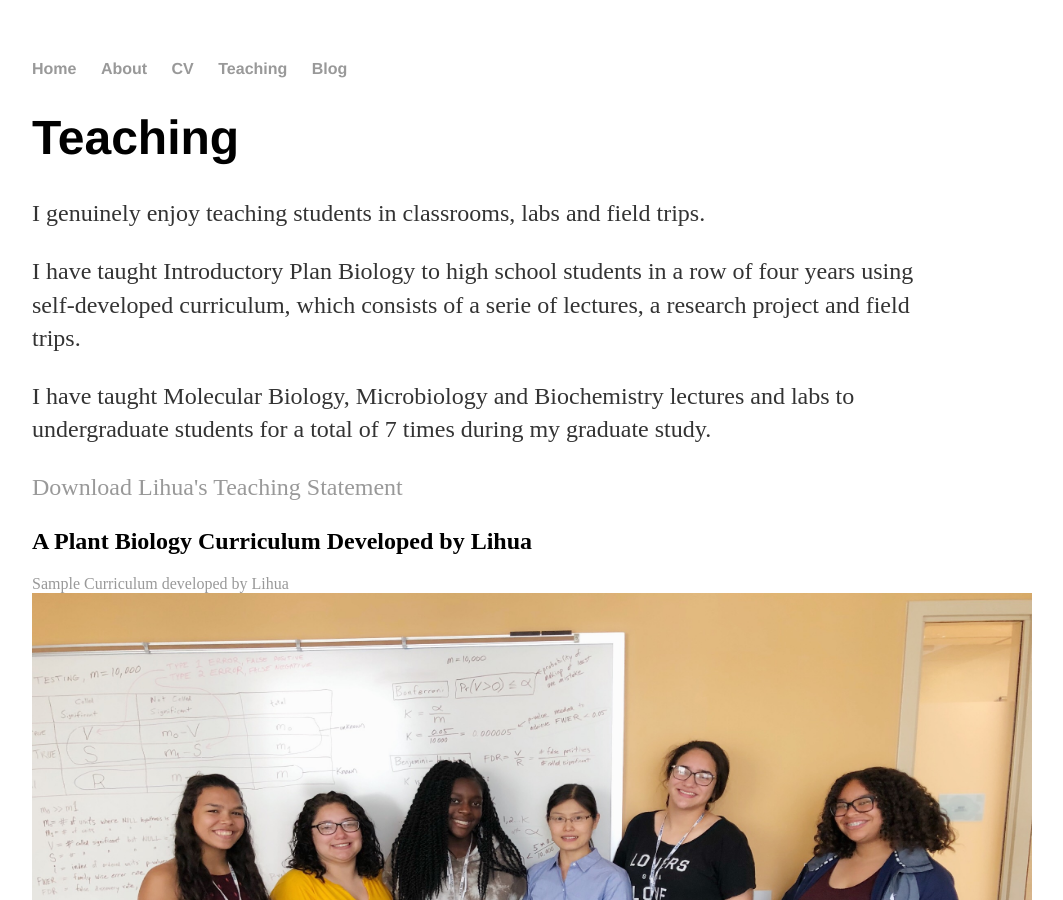
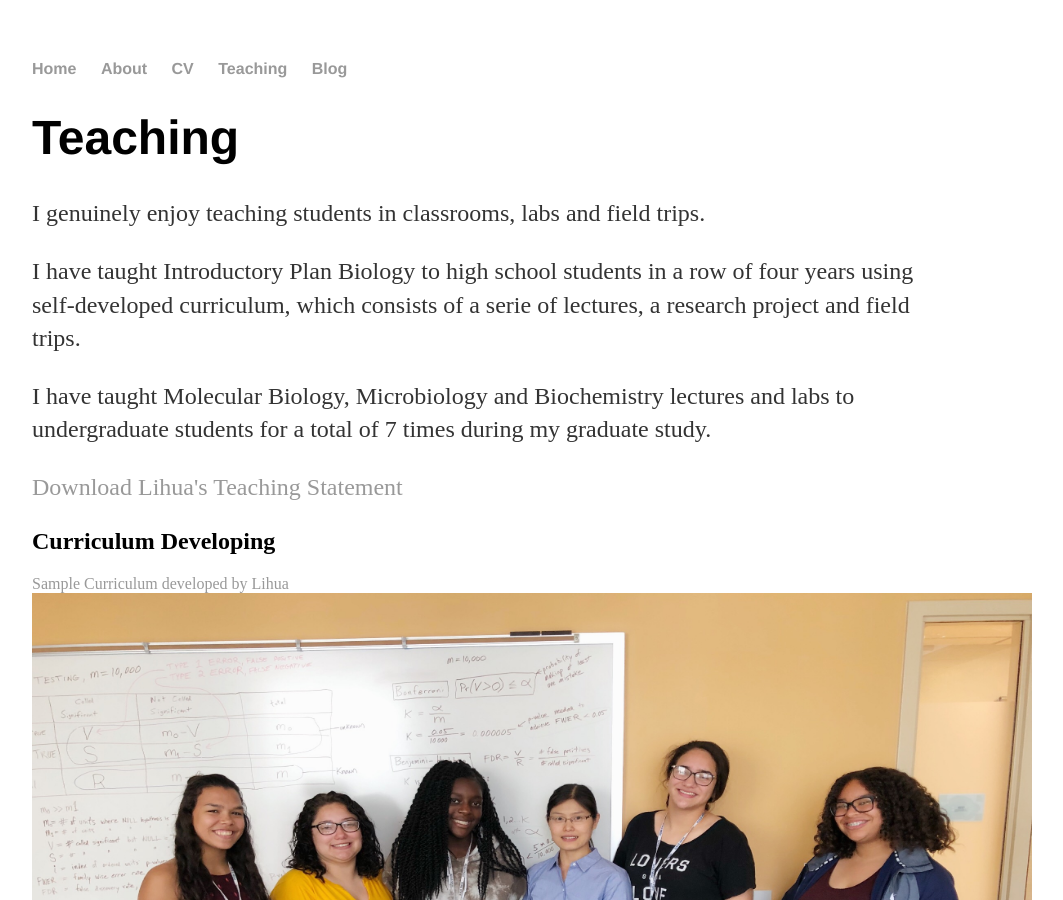
Before and after one commit to elainesophie/elainesophie.github.io, a Jekyll site: the page built from teaching/index.html, in a window 1280 px wide and 900 px high. Shown: the whole window, without its empty margins (160-1223 px from the left). Built offline with Jekyll 4.4.1, drawn with Linux system fonts in a browser that asks for light colours.

Commit message:
Update index.html

```diff
--- a/teaching/index.html
+++ b/teaching/index.html
@@ -9,7 +9,7 @@ title: Teaching Lihua Wu
 			<p>I have taught Introductory Plan Biology to high school students in a row of four years using self-developed curriculum, which consists of a serie of lectures, a research project and field trips. </p>
 			<p>I have taught Molecular Biology, Microbiology and Biochemistry lectures and labs to undergraduate students for a total of 7 times during my graduate study.</p>
 			<p><a href="/files/LihuaWuTeachingStatement.pdf"  class="download" title="Download Lihua's Teaching Statement as PDF">Download Lihua's Teaching Statement</a></p>
-			<h2>A Plant Biology Curriculum Developed by Lihua</h2>
+			<h2>Curriculum Developing</h2>
                         <a href="https://www.dropbox.com/sh/qpa0gkqr3x2jldb/AADIff0H9l_pNGik7bNM-cMna?dl=0">Sample Curriculum developed by Lihua</a>
 
 			<img src="/files/Wu9.jpg" width="1000" height="700">
```
